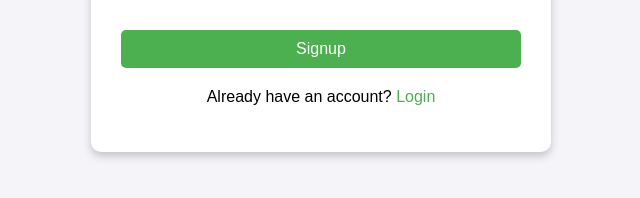
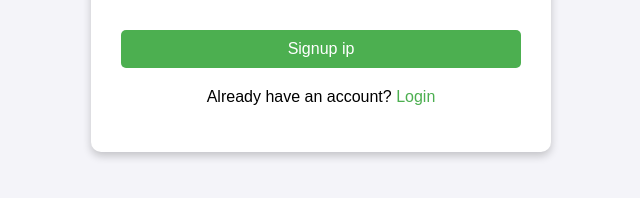
Before and after one commit to VENUmote/Login-page, a plain HTML site: page Signup.html in a window 1280 px wide. Shown: the part 550-748 px from the top of the page, 319-959 px from the left. Drawn offline with Linux system fonts and the light colour scheme.

Commit message:
Update Signup.html

```diff
--- a/Signup.html
+++ b/Signup.html
@@ -18,7 +18,7 @@
             <input type="password" id="password" name="password" placeholder="Enter password"><br><br>
             <label for="confirm-password">Confirm Password:</label>
             <input type="password" id="confirm-password" name="confirm-password" placeholder="Confirm password"><br><br>
-            <button type="submit">Signup</button>
+            <button type="submit">Signup ip</button>
         </form>
         <p>Already have an account? <a href="index.html">Login</a></p>
     </div>
```
